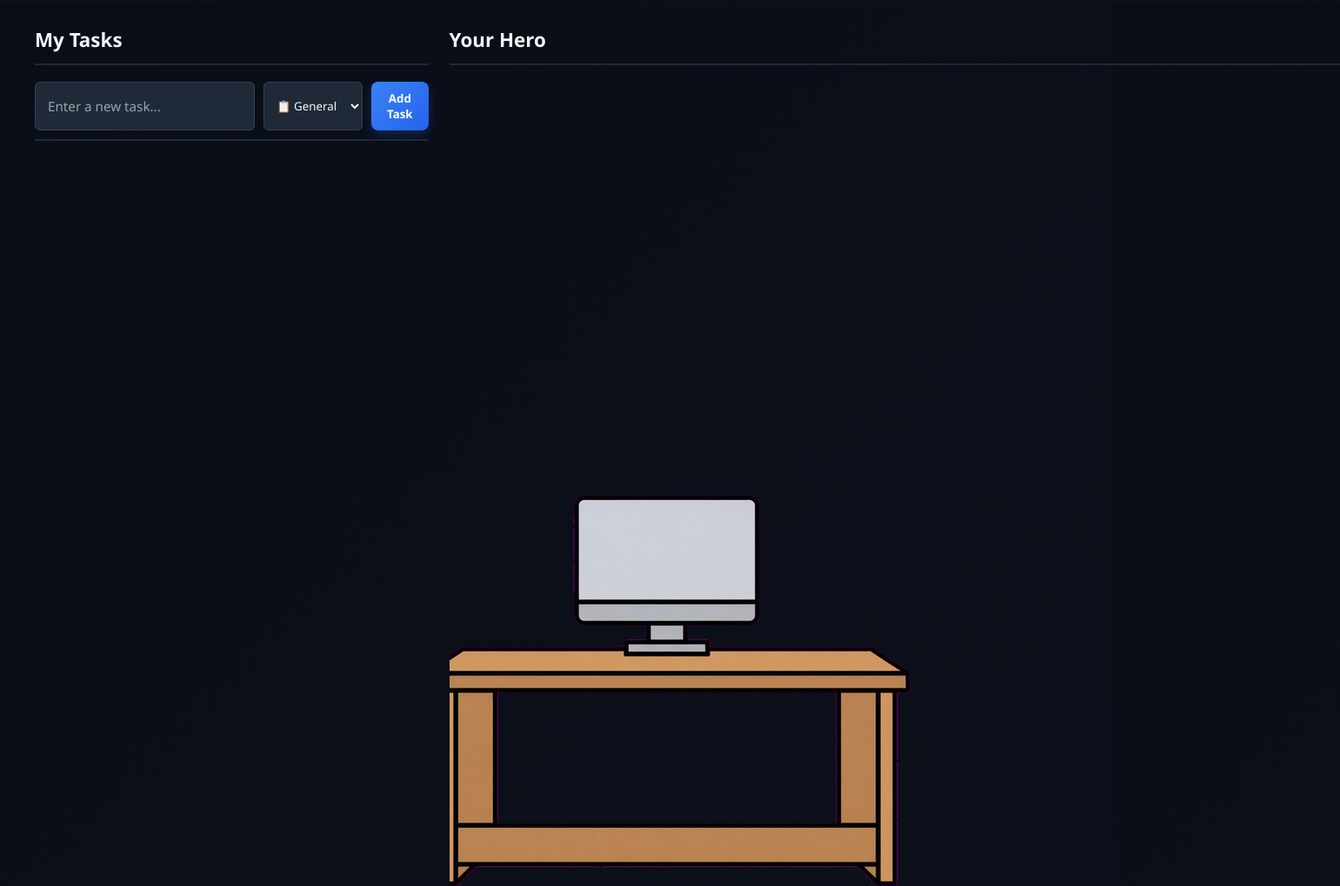
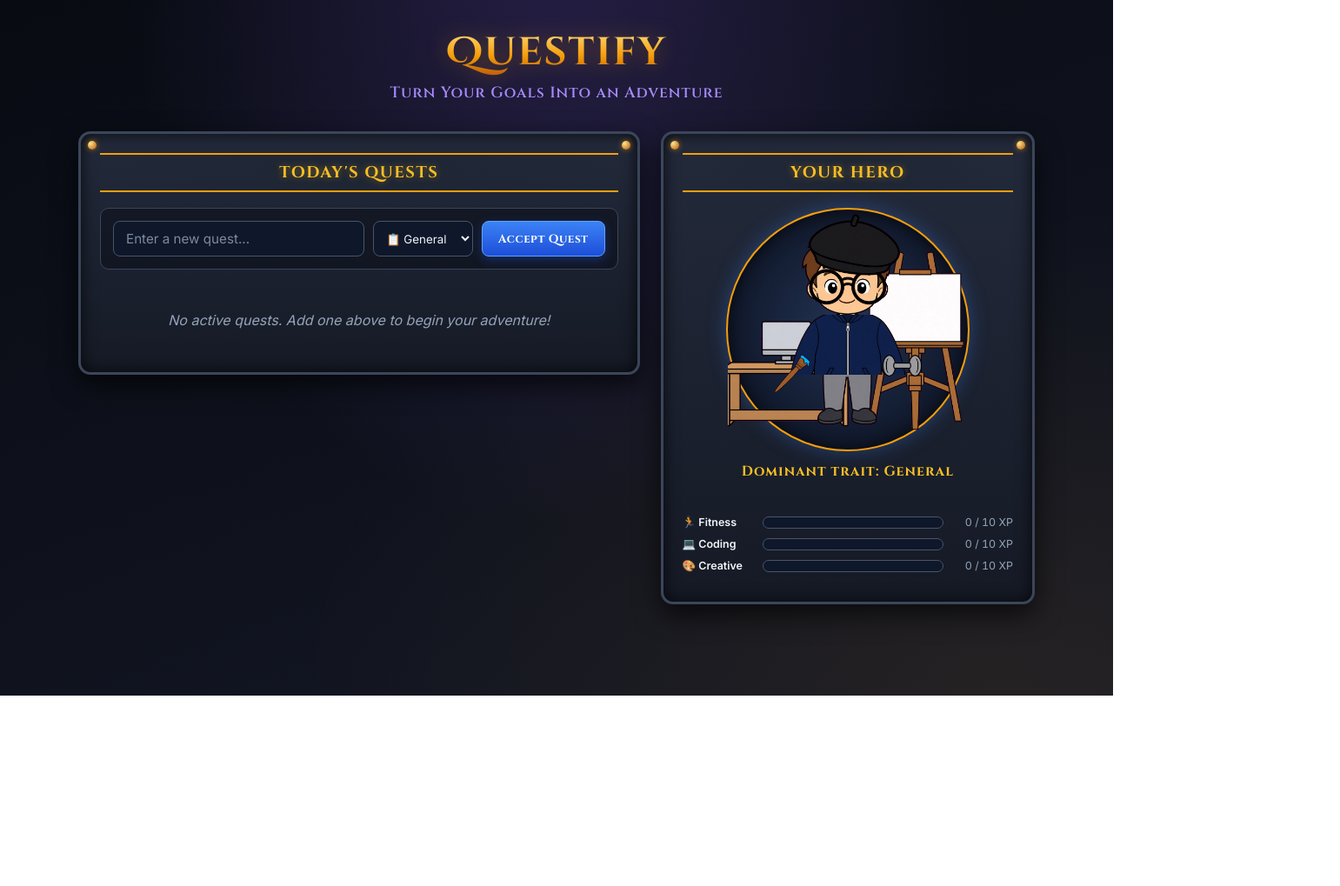
Before and after one commit to JacksonSWCoding/Questify, a plain HTML site: page layout/index.html in a window 1280 px wide. Shown: the top 1019 px of the page at 87% size, 1541 px wide, since content can reach past the window. After the commit the page ends 800 px from the top, so only its background shows below. Drawn offline with nearby package versions, Linux system fonts and the light colour scheme; no server answers.

Commit message:
Finally got the RPG theme

```diff
--- a/layout/index.html
+++ b/layout/index.html
@@ -3,26 +3,34 @@
 <head>
     <meta charset="UTF-8">
     <meta name="viewport" content="width=device-width, initial-scale=1.0">
-    <title>Task Quest</title>
+    <title>Questify</title>
+    <link rel="preconnect" href="https://fonts.googleapis.com">
+    <link rel="preconnect" href="https://fonts.gstatic.com" crossorigin>
+    <link href="https://fonts.googleapis.com/css2?family=Cinzel+Decorative:wght@700&family=Cinzel:wght@600;700&family=Inter:wght@400;600;700&display=swap" rel="stylesheet">
     <!-- Pointing back one folder to static/style.css -->
-    <link rel="stylesheet" href="../static/style.css">
+    <link rel="stylesheet" href="/static/style.css">
 </head>
 <body>
+    <header class="hero-header">
+        <h1 class="game-title">Questify</h1>
+        <p class="game-subtitle">Turn Your Goals Into an Adventure</p>
+    </header>
+
     <div class="app-container">
         <!-- LEFT PANEL: Task System -->
         <section class="task-panel">
-            <h2>My Tasks</h2>
+            <h2>Today's Quests</h2>
 
             <!-- Input Row -->
             <div class="input-group">
-                <input type="text" id="task-input" placeholder="Enter a new task...">
+                <input type="text" id="task-input" placeholder="Enter a new quest...">
                 <select id="task-category">
                     <option value="general">📋 General</option>
                     <option value="fitness">🏃 Fitness</option>
                     <option value="coding">💻 Coding</option>
                     <option value="creative">🎨 Creative</option>
                 </select>
-                <button id="add-btn">Add Task</button>
+                <button id="add-btn">Accept Quest</button>
             </div>
 
             <!-- Task List Container -->
@@ -37,17 +45,17 @@
             <div id="character-display">
                 <!-- Layers stack in DOM order: props behind the avatar, wearables in front -->
                 <div class="character-stage" data-trait="general">
-                    <img id="item-computer_desk" class="gear-layer" src="../static/images/computer_desk.png" alt="Computer desk">
-                    <img id="item-easel" class="gear-layer" src="../static/images/easel.png" alt="Easel">
-                    <img id="base-avatar" src="../static/images/base.png" alt="Your hero"
-                         data-base-src="../static/images/base.png"
-                         data-buff-src="../static/images/base_buff.png">
-                    <img id="item-hoodie" class="gear-layer" src="../static/images/hoodie.png" alt="Hoodie">
-                    <img id="item-headband" class="gear-layer" src="../static/images/headband.png" alt="Headband">
-                    <img id="item-glasses" class="gear-layer" src="../static/images/glasses.png" alt="Glasses">
-                    <img id="item-beret" class="gear-layer" src="../static/images/beret.png" alt="Beret">
-                    <img id="item-dumbbells" class="gear-layer" src="../static/images/dumbbells.png" alt="Dumbbells">
-                    <img id="item-paintbrush" class="gear-layer" src="../static/images/paintbrush.png" alt="Paintbrush">
+                    <img id="item-computer_desk" class="gear-layer" src="/static/images/computer_desk.png" alt="Computer desk">
+                    <img id="item-easel" class="gear-layer" src="/static/images/easel.png" alt="Easel">
+                    <img id="base-avatar" src="/static/images/base.png" alt="Your hero"
+                         data-base-src="/static/images/base.png"
+                         data-buff-src="/static/images/base_buff.png">
+                    <img id="item-hoodie" class="gear-layer" src="/static/images/hoodie.png" alt="Hoodie">
+                    <img id="item-headband" class="gear-layer" src="/static/images/headband.png" alt="Headband">
+                    <img id="item-glasses" class="gear-layer" src="/static/images/glasses.png" alt="Glasses">
+                    <img id="item-beret" class="gear-layer" src="/static/images/beret.png" alt="Beret">
+                    <img id="item-dumbbells" class="gear-layer" src="/static/images/dumbbells.png" alt="Dumbbells">
+                    <img id="item-paintbrush" class="gear-layer" src="/static/images/paintbrush.png" alt="Paintbrush">
                 </div>
 
                 <p id="dominant-trait" class="dominant-trait">Dominant trait: General</p>
@@ -77,7 +85,7 @@
     </div>
 
     <script src="https://cdn.jsdelivr.net/npm/canvas-confetti@1.5.1/dist/confetti.browser.min.js"></script>
-    <script src="../static/evolution.js"></script>
-    <script src="../static/app.js"></script>
+    <script src="/static/evolution.js"></script>
+    <script src="/static/app.js"></script>
 </body>
 </html>
--- a/static/style.css
+++ b/static/style.css
@@ -1,314 +1,398 @@
+/* =========================================================
+   Questify — RPG theme
+   Sections: tokens, base, layout, frames, task panel,
+             quest cards, badges, character panel
+   ========================================================= */
+
+:root {
+    --bg-deep: #080b12;
+    --stone-top: #232a3b;
+    --stone-bottom: #151a25;
+    --stone-border: #3b465a;
+    --gold: #f59e0b;
+    --gold-glow: #fbbf24;
+    --parchment: #e8d9b0;
+    --parchment-edge: #9e8452;
+    --ink: #2b1d0e;
+    --text: #f1f5f9;
+    --muted: #94a3b8;
+    --blue: #3b82f6;
+    --blue-deep: #1d4ed8;
+    --input-bg: #0f172a;
+    --input-border: #475569;
+}
+
 * {
     box-sizing: border-box;
-    font-family: 'Segoe UI', Tahoma, Geneva, Verdana, sans-serif;
+    font-family: 'Inter', 'Segoe UI', Tahoma, Geneva, Verdana, sans-serif;
 }
 
 body {
-    background: linear-gradient(135deg, #090d16 0%, #1a1c29 100%);
-    color: #f8fafc;
+    margin: 0;
+    padding: 30px 20px 50px;
     min-height: 100vh;
-    margin: 0;
-    padding: 30px 20px;
+    color: var(--text);
+    background:
+        radial-gradient(ellipse at 50% -10%, rgba(139, 92, 246, 0.22) 0%, transparent 55%),
+        radial-gradient(ellipse at 90% 100%, rgba(245, 158, 11, 0.08) 0%, transparent 50%),
+        linear-gradient(160deg, #080b12 0%, #141826 100%);
 }
 
-.app-container {
-    display: flex;
-    gap: 24px;
-
-    max-width: 1200px;
-    margin: 0 auto;
+/* ---------- Hero ---------- */
+.hero-header {
+    text-align: center;
+    max-width: 700px;
+    margin: 0 auto 32px;
 }
 
-    max-width: 1050px;
-    margin: 0 auto;
+.game-title {
+    margin: 0 0 4px;
+    font-family: 'Cinzel Decorative', 'Cinzel', Georgia, serif;
+    font-size: 2.8rem;
+    letter-spacing: 2px;
+    background: linear-gradient(180deg, #fde68a 0%, #f59e0b 55%, #b45309 100%);
+    -webkit-background-clip: text;
+    background-clip: text;
+    -webkit-text-fill-color: transparent;
+    filter: drop-shadow(0 0 12px rgba(245, 158, 11, 0.35));
 }
 
-
-.task-panel, .character-panel {
-    background: #111827;
-    border: 1px solid #1f2937;
-    padding: 24px;
-
-    border-radius: 14px;
-    box-shadow: 0 10px 30px rgba(0, 0, 0, 0.6);
-
-    border-radius: 12px;
-    box-shadow: 0 10px 30px rgba(0, 0, 0, 0.5);
-
-    flex: 1;
+.game-subtitle {
+    margin: 0;
+    color: #a78bfa;
+    font-family: 'Cinzel', Georgia, serif;
+    font-weight: 600;
+    font-size: 1.1rem;
+    letter-spacing: 1px;
 }
 
-h2 {
-    margin-top: 0;
-    color: #f1f5f9;
-
-    font-size: 1.4rem;
-    border-bottom: 2px solid #1f2937;
-    padding-bottom: 12px;
-    display: flex;
-    align-items: center;
-    gap: 8px;
+/* ---------- Layout ---------- */
+.app-container {
+    display: grid;
+    grid-template-columns: minmax(0, 1.5fr) minmax(300px, 1fr);
+    gap: 24px;
+    max-width: 1100px;
+    margin: 0 auto;
+    align-items: start;
 }
 
-/* Quest Input Bar */
+@media (max-width: 800px) {
+    .app-container {
+        grid-template-columns: 1fr;
+    }
+}
+
+/* ---------- Stone frames ---------- */
+.task-panel,
+.character-panel {
+    position: relative;
+    padding: 22px;
+    border: 3px solid var(--stone-border);
+    border-radius: 14px;
+    background: linear-gradient(180deg, var(--stone-top) 0%, var(--stone-bottom) 100%);
+    box-shadow:
+        inset 0 0 18px rgba(0, 0, 0, 0.75),
+        0 12px 30px rgba(0, 0, 0, 0.65);
+}
+
+/* gold corner studs */
+.task-panel::before,
+.task-panel::after,
+.character-panel::before,
+.character-panel::after {
+    content: '';
+    position: absolute;
+    width: 10px;
+    height: 10px;
+    border-radius: 50%;
+    background: radial-gradient(circle at 30% 30%, #fde68a, #b45309);
+    box-shadow: 0 0 6px rgba(245, 158, 11, 0.6);
+}
+.task-panel::before,
+.character-panel::before { top: 8px; left: 8px; }
+.task-panel::after,
+.character-panel::after { top: 8px; right: 8px; }
+
+/* Rune headers */
+h2 {
+    margin: 0 0 18px;
+    padding: 8px 0;
+    text-align: center;
+    font-family: 'Cinzel', Georgia, serif;
+    font-size: 1.15rem;
+    letter-spacing: 1.5px;
+    text-transform: uppercase;
+    color: var(--gold-glow);
+    text-shadow: 0 0 8px rgba(251, 191, 36, 0.45);
+    border-top: 2px solid var(--gold);
+    border-bottom: 2px solid var(--gold);
+    background: linear-gradient(90deg, transparent 0%, rgba(30, 37, 51, 0.9) 50%, transparent 100%);
+}
+
+/* ---------- Task panel: input row ---------- */
 .input-group {
     display: flex;
-    font-size: 1.5rem;
-    border-bottom: 2px solid #1f2937;
-    padding-bottom: 10px;
-}
-
-/* Dark Input Group for Adding Tasks */
-.input-group {
-    display: flex;
+    flex-wrap: wrap;
     gap: 10px;
     margin-bottom: 20px;
+    padding: 14px;
+    background: rgba(8, 11, 18, 0.45);
+    border: 1px solid var(--stone-border);
+    border-radius: 10px;
 }
 
 input[type="text"] {
-    flex: 1;
+    flex: 1 1 180px;
     padding: 10px 14px;
-    background: #1f2937;
-    border: 1.5px solid #374151;
-
+    background: var(--input-bg);
+    border: 1.5px solid var(--input-border);
     border-radius: 8px;
     font-size: 0.95rem;
-    color: #f8fafc;
+    color: var(--text);
     outline: none;
-    transition: all 0.2s;
-
-    border-radius: 6px;
-    font-size: 0.95rem;
-    color: #f8fafc;
-    outline: none;
-    transition: border-color 0.2s, background-color 0.2s;
-
+    transition: border-color 0.2s, box-shadow 0.2s;
 }
 
 input[type="text"]::placeholder {
-    color: #9ca3af;
+    color: #7c8aa0;
 }
 
-input[type="text"]:focus {
-    border-color: #3b82f6;
-
-    background: #0f172a;
-
-    background: #111827;
-
+input[type="text"]:focus,
+select:focus {
+    border-color: var(--gold);
+    box-shadow: 0 0 10px rgba(245, 158, 11, 0.3);
 }
 
-/* Dark Category Selector Dropdown */
 select {
     padding: 10px;
-    background: #1f2937;
-    border: 1.5px solid #374151;
+    background: var(--input-bg);
+    border: 1.5px solid var(--input-border);
     border-radius: 8px;
-
-    border-radius: 6px;
-
-    color: #f8fafc;
+    color: var(--text);
     cursor: pointer;
     outline: none;
-    transition: border-color 0.2s;
-}
-
-select:focus {
-    border-color: #3b82f6;
+    transition: border-color 0.2s, box-shadow 0.2s;
 }
 
 button {
-
-    background: linear-gradient(135deg, #3b82f6 0%, #2563eb 100%);
-    color: white;
-    border: none;
     padding: 10px 18px;
+    border: 1px solid #60a5fa;
     border-radius: 8px;
-    font-weight: 600;
+    background: linear-gradient(180deg, var(--blue) 0%, var(--blue-deep) 100%);
+    color: #fff;
+    font-family: 'Cinzel', Georgia, serif;
+    font-weight: 700;
+    letter-spacing: 0.5px;
     cursor: pointer;
-    box-shadow: 0 4px 12px rgba(37, 99, 235, 0.3);
-    transition: all 0.2s ease;
+    box-shadow: 0 4px 12px rgba(29, 78, 216, 0.4);
+    transition: filter 0.2s, transform 0.1s;
 }
 
 button:hover {
-    background: linear-gradient(135deg, #2563eb 0%, #1d4ed8 100%);
+    filter: brightness(1.15);
     transform: translateY(-1px);
 }
 
 button:active {
     transform: translateY(0);
-
-    background-color: #2563eb;
-    color: white;
-    border: none;
-    padding: 10px 18px;
-    border-radius: 6px;
-    font-weight: 600;
-    cursor: pointer;
-    transition: background-color 0.2s, transform 0.1s;
 }
 
-button:hover {
-    background-color: #1d4ed8;
+/* ---------- Quest cards (parchment) ---------- */
+#task-list {
+    list-style: none;
+    margin: 0;
+    padding: 0;
+    max-height: 520px;
+    overflow-y: auto;
 }
 
-button:active {
-    transform: scale(0.98);
-
+#task-list:empty::before {
+    content: 'No active quests. Add one above to begin your adventure!';
+    display: block;
+    padding: 28px 12px;
+    text-align: center;
+    color: var(--muted);
+    font-style: italic;
 }
 
-ul {
-    list-style: none;
-    padding: 0;
-    margin: 0;
-}
-
-
-
-li {
+#task-list li {
     display: flex;
     align-items: center;
     gap: 12px;
+    margin-bottom: 10px;
+    padding: 13px 16px;
+    background: linear-gradient(180deg, #efe1ba 0%, var(--parchment) 100%);
+    border: 2px solid var(--parchment-edge);
+    border-radius: 8px;
+    color: var(--ink);
+    font-weight: 600;
+    box-shadow: 0 3px 8px rgba(0, 0, 0, 0.45);
+    transition: transform 0.15s, box-shadow 0.15s;
+}
 
-    padding: 14px 16px;
-    background: #1f2937;
-    border: 1px solid #374151;
-    border-radius: 10px;
-    margin-bottom: 10px;
-    color: #e2e8f0;
+#task-list li:hover {
+    transform: translateX(3px);
+    box-shadow: 0 5px 14px rgba(0, 0, 0, 0.55), 0 0 10px rgba(245, 158, 11, 0.25);
+}
+
+/* Round rune checkbox */
+#task-list li input[type="checkbox"] {
+    appearance: none;
+    -webkit-appearance: none;
+    position: relative;
+    flex-shrink: 0;
+    width: 24px;
+    height: 24px;
+    margin: 0;
+    border: 2px solid #78350f;
+    border-radius: 50%;
+    background: #fdf6e3;
+    cursor: pointer;
+    outline: none;
     transition: all 0.2s ease;
 }
 
-li:hover {
-    border-color: #4b5563;
-    background: #252f3f;
-    box-shadow: 0 4px 12px rgba(0, 0, 0, 0.3);
+#task-list li input[type="checkbox"]:hover {
+    border-color: var(--gold);
+    box-shadow: 0 0 8px rgba(245, 158, 11, 0.6);
 }
 
-/* Circular Checkbox Buttons */
-li input[type="checkbox"] {
-    appearance: none;
-    -webkit-appearance: none;
-    width: 22px;
-    height: 22px;
-    border: 2px solid #64748b;
-    border-radius: 50%;
-    outline: none;
-    cursor: pointer;
-    transition: all 0.2s ease;
-    flex-shrink: 0;
-    position: relative;
-    background: #0f172a;
+#task-list li input[type="checkbox"]:checked {
+    background: #15803d;
+    border-color: #166534;
 }
 
-li input[type="checkbox"]:hover {
-    border-color: #38bdf8;
-    background-color: rgba(56, 189, 248, 0.1);
-}
-
-li input[type="checkbox"]:checked {
-    background-color: #38bdf8;
-    border-color: #38bdf8;
-}
-
-
-    padding: 12px 14px;
-    background: #1f2937;
-    border: 1px solid #374151;
-    border-radius: 8px;
-    margin-bottom: 8px;
-    color: #e2e8f0;
-    transition: all 0.2s ease;
-}
-
-li:hover {
-    border-color: #3b82f6;
-    background: #252f3f;
-    box-shadow: 0 4px 12px rgba(0, 0, 0, 0.3);
-}
-
-/* Circular Checkbox Buttons */
-li input[type="checkbox"] {
-    appearance: none;
-    -webkit-appearance: none;
-    width: 20px;
-    height: 20px;
-    border: 2px solid #64748b;
-    border-radius: 50%;
-    outline: none;
-    cursor: pointer;
-    transition: all 0.2s ease;
-    flex-shrink: 0;
-    position: relative;
-}
-
-li input[type="checkbox"]:hover {
-    border-color: #3b82f6;
-    background-color: rgba(59, 130, 246, 0.15);
-}
-
-li input[type="checkbox"]:checked {
-    background-color: #3b82f6;
-    border-color: #3b82f6;
-}
-
-
-li input[type="checkbox"]:checked::after {
+#task-list li input[type="checkbox"]:checked::after {
     content: '';
     position: absolute;
-    top: 3px;
-
-    left: 7px;
-    width: 4px;
-    height: 9px;
-    border: solid #0f172a;
-
-    left: 6px;
-    width: 4px;
-    height: 8px;
-    border: solid white;
-
+    top: 4px;
+    left: 8px;
+    width: 5px;
+    height: 10px;
+    border: solid #fff;
     border-width: 0 2px 2px 0;
     transform: rotate(45deg);
 }
 
-
+/* ---------- Category badges ---------- */
 .badge {
-    font-size: 0.75rem;
-    font-weight: 600;
-    padding: 4px 10px;
-
-    border-radius: 20px;
     margin-left: auto;
-    letter-spacing: 0.3px;
+    padding: 3px 10px;
+    border: 1px solid transparent;
+    border-radius: 12px;
+    font-size: 0.7rem;
+    font-weight: 700;
+    letter-spacing: 0.5px;
+    text-transform: uppercase;
 }
 
-.badge-general {
-    background: #334155;
-    color: #cbd5e1;
-}
-.badge-fitness {
-    background: rgba(16, 185, 129, 0.15);
-    color: #34d399;
-    border: 1px solid rgba(16, 185, 129, 0.3);
-}
-.badge-tech {
-    background: rgba(59, 130, 246, 0.15);
-    color: #60a5fa;
-    border: 1px solid rgba(59, 130, 246, 0.3);
-}
-.badge-creative {
-    background: rgba(168, 85, 247, 0.15);
-    color: #c084fc;
-    border: 1px solid rgba(168, 85, 247, 0.3);
+.badge-general  { background: #cbd5e1; color: #334155; border-color: #94a3b8; }
+.badge-fitness  { background: #bbf7d0; color: #166534; border-color: #4ade80; }
+.badge-coding,
+.badge-tech     { background: #bfdbfe; color: #1e40af; border-color: #60a5fa; }
+.badge-creative { background: #e9d5ff; color: #6b21a8; border-color: #c084fc; }
+
+/* =========================================================
+   CHARACTER PANEL
+   NOTE: your teammates own this section. If they already have
+   rules for .gear-layer / .unlocked-gear etc. on their branch,
+   keep theirs and only keep the frame + XP bar styling here.
+   ========================================================= */
+
+#character-display {
+    display: flex;
+    flex-direction: column;
+    align-items: center;
+    gap: 12px;
 }
 
-    border-radius: 12px;
-    margin-left: auto;
-    border: 1px solid transparent;
+.character-stage {
+    position: relative;
+    width: 100%;
+    max-width: 280px;
+    aspect-ratio: 1;
+    border-radius: 50%;
+    background: radial-gradient(circle, rgba(59, 130, 246, 0.18) 0%, rgba(15, 23, 42, 0.9) 70%);
+    border: 2px solid var(--gold);
+    box-shadow: 0 0 22px rgba(59, 130, 246, 0.35), inset 0 0 20px rgba(0, 0, 0, 0.7);
 }
 
-.badge-general { background: #e2e8f0; color: #475569; }
-.badge-fitness { background: #dcfce7; color: #15803d; }
-.badge-tech    { background: #dbeafe; color: #1d4ed8; }
-.badge-creative{ background: #f3e8ff; color: #6b21a8; }
+/* layers stack in DOM order */
+.character-stage img {
+    position: absolute;
+    inset: 0;
+    width: 100%;
+    height: 100%;
+    object-fit: contain;
+}
+
+.dominant-trait {
+    margin: 0;
+    font-family: 'Cinzel', Georgia, serif;
+    font-weight: 700;
+    color: var(--gold-glow);
+    letter-spacing: 1px;
+}
+
+.unlock-message {
+    min-height: 1.2em;
+    margin: 0;
+    text-align: center;
+    font-size: 0.85rem;
+    color: #a78bfa;
+}
+
+.xp-bars {
+    width: 100%;
+    display: flex;
+    flex-direction: column;
+    gap: 10px;
+}
+
+.xp-row {
+    display: grid;
+    grid-template-columns: 84px 1fr 72px;
+    align-items: center;
+    gap: 8px;
+    font-size: 0.78rem;
+}
+
+.xp-label {
+    color: var(--text);
+    font-weight: 600;
+}
+
+.xp-track {
+    height: 14px;
+    overflow: hidden;
+    background: var(--input-bg);
+    border: 1px solid var(--input-border);
+    border-radius: 7px;
+}
+
+.xp-fill {
+    height: 100%;
+    width: 0;
+    background: linear-gradient(90deg, #2563eb, #60a5fa);
+    box-shadow: 0 0 8px rgba(96, 165, 250, 0.6);
+    transition: width 0.4s ease;
+}
+
+#creative-xp-bar { background: linear-gradient(90deg, #7c3aed, #c084fc); }
+#fitness-xp-bar  { background: linear-gradient(90deg, #15803d, #4ade80); }
+
+.xp-text {
+    text-align: right;
+    color: var(--muted);
+    font-variant-numeric: tabular-nums;
+}
+
+.unlocked-gear {
+    width: 100%;
+    display: flex;
+    flex-wrap: wrap;
+    justify-content: center;
+    gap: 6px;
+    font-size: 0.8rem;
+    color: var(--muted);
+}
```
